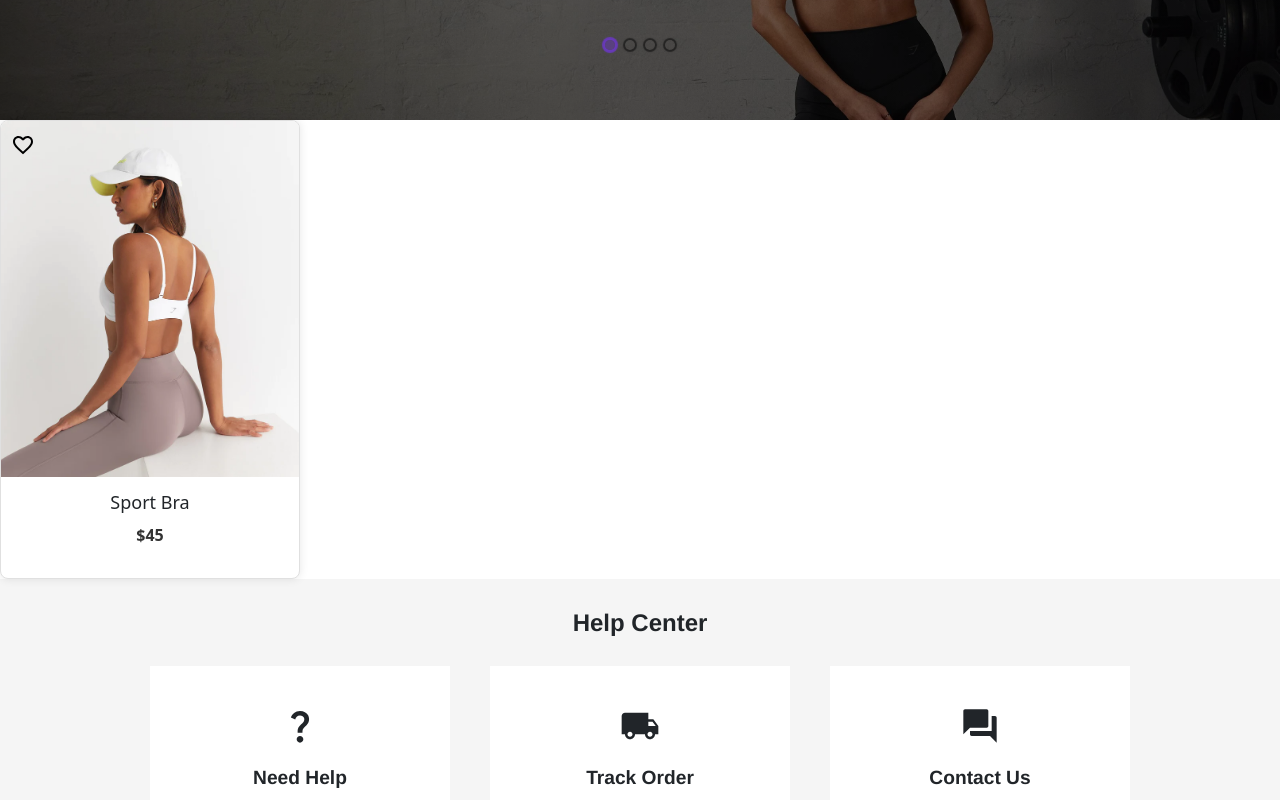
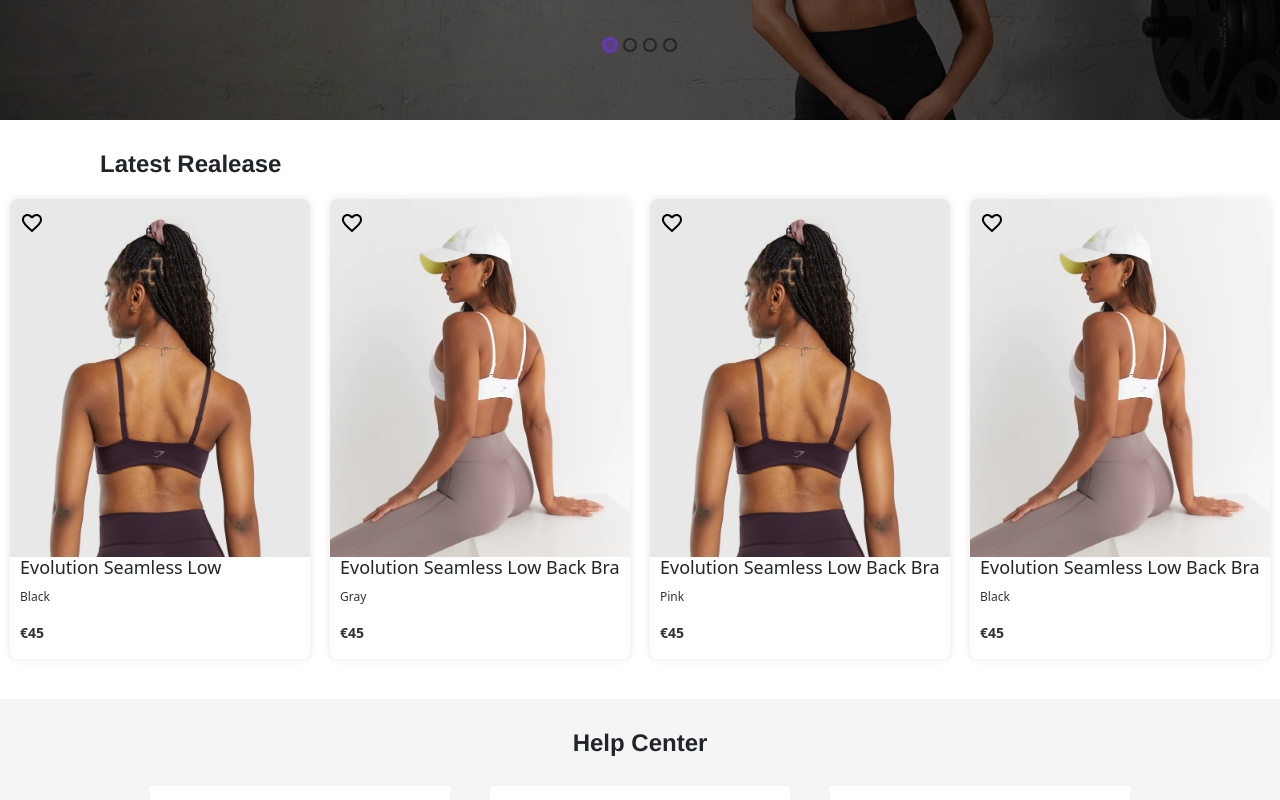
Before and after one commit to sannyralph/e-commerce, a React (Create React App) app: page / in a window 1280 px wide. Shown: the part 380-1180 px from the top of the page. Built offline with nearby package versions, Linux system fonts and the light colour scheme.

Commit message:
product card styled pretty

```diff
--- a/src/components/Cards/Cards.css
+++ b/src/components/Cards/Cards.css
@@ -1,13 +1,35 @@
 .product-card {
   position: relative;
+  align-content: center;
   width: 100%;
   max-width: 300px; /* Adjust as needed */
   background-color: #fff;
-  border: 1px solid #e0e0e0;
   border-radius: 8px;
   box-shadow: 0 0 10px rgba(0, 0, 0, 0.1);
   overflow: hidden;
+  margin: 0 10px 20px; /* Adjust margin for spacing between cards */
 }
+
+.productCard-container {
+  display: flex;
+  flex-wrap: wrap; /* Allow cards to wrap onto the next line */
+  justify-content: center;
+  margin: 20px 0; /* Adjust vertical margin for spacing */
+}
+
+@media (min-width: 768px) {
+  .product-card {
+    width: calc(50% - 20px); /* Adjust width for screens wider than 768px to fit two items in a row */
+    margin: 0 10px 20px; /* Adjust margin for spacing between cards */
+  }
+}
+
+@media (min-width: 480px) {
+  .product-card {
+    width: calc(100% - 20px); /* Adjust width for screens wider than 480px to fit one item in a row */
+  }
+}
+
 
 .product-image-container {
   position: relative;
@@ -42,20 +64,35 @@
   cursor: pointer;
 }
 
-.product-details {
-  padding: 15px;
+/* .product-details {
+  display: grid;
+  align-items: flex-end;
+} */
 
+.product-name {
+  display: grid;
+  justify-content: flex-start;
+  font-size: 18px;
+  margin-bottom: 10px;
+  margin-left: 10px;
 }
 
-.product-name {
-  font-size: 18px;
-  margin-bottom: 10px;
+.product-color {
+  display: grid;
+  justify-content: flex-start;
+  font-size: 12px;
+  font-weight: 400;
+  color: #333;
+  margin-left: 10px;
 }
 
 .product-price {
-  font-size: 16px;
+  display: grid;
+  justify-content: flex-start;
+  font-size: 14px;
   font-weight: bold;
   color: #333;
+  margin-left: 10px;
 }
 
 .size-options {
@@ -87,3 +124,13 @@
   background-color: #f9f9f96b;
   font-size: 14px;
 }
+
+.ProductCard-header {
+  display: flex;
+  justify-content: start;
+  margin-left: 100px;
+  padding-top: 30px;
+  font-family: Helvetica, Arial, sans-serif;
+  font-size: x-large;
+  font-weight: 900;
+}
--- a/src/components/Cards/cards.jsx
+++ b/src/components/Cards/cards.jsx
@@ -20,7 +20,44 @@ const ProductCard = ({ item }) => {
   return (
 
     <div>
-       <div className="product-card" onMouseEnter={handleMouseEnter} onMouseLeave={handleMouseLeave}>
+       <div>
+          <h1 className="ProductCard-header">Latest Realease</h1>
+        </div>
+      <div className="productCard-container">
+      <div className="product-card" onMouseEnter={handleMouseEnter} onMouseLeave={handleMouseLeave}>
+      <div className="product-image-container">
+        <img
+          src={imgTest3}
+          alt={"itemname"}
+          className="product-image"
+        />
+        {hovered && (
+          <img src={imgTest2} alt="Alternate Image" className="hover-image" />
+        )}
+        <div className="heart-icon"><FavoriteBorderIcon /></div>
+        {hovered && (
+          <div className="size-options">
+            <label>Select Size:</label>
+            <select>
+              <option value="XXS">XXS</option>
+              <option value="XS">XS</option>
+              <option value="S">S</option>
+              <option value="M">M</option>
+              <option value="L">L</option>
+              <option value="XL">XL</option>
+              <option value="XXL">XXL</option>
+            </select>
+          </div>
+        )}
+      </div>
+      <div className="product-details">
+        <h2 className="product-name">Evolution Seamless Low</h2>
+        <p className="product-color">Black</p>
+        <p className="product-price">€45</p>
+        {/* Additional information here */}
+      </div>
+    </div>
+    <div className="product-card" onMouseEnter={handleMouseEnter} onMouseLeave={handleMouseLeave}>
       <div className="product-image-container">
         <img
           src={imgTest2}
@@ -47,11 +84,79 @@ const ProductCard = ({ item }) => {
         )}
       </div>
       <div className="product-details">
-        <h2 className="product-name">{"Sport Bra"}</h2>
-        <p className="product-price">{"$45"}</p>
+        <h2 className="product-name">Evolution Seamless Low Back Bra</h2>
+        <p  className="product-color">Gray</p>
+        <p className="product-price">€45</p>
         {/* Additional information here */}
       </div>
     </div>
+    <div className="product-card" onMouseEnter={handleMouseEnter} onMouseLeave={handleMouseLeave}>
+      <div className="product-image-container">
+        <img
+          src={imgTest3}
+          alt={"itemname"}
+          className="product-image"
+        />
+        {hovered && (
+          <img src={imgTest2} alt={"img"} className="hover-image" />
+        )}
+        <div className="heart-icon"><FavoriteBorderIcon /></div>
+        {hovered && (
+          <div className="size-options">
+            <label>Select Size:</label>
+            <select>
+              <option value="XXS">XXS</option>
+              <option value="XS">XS</option>
+              <option value="S">S</option>
+              <option value="M">M</option>
+              <option value="L">L</option>
+              <option value="XL">XL</option>
+              <option value="XXL">XXL</option>
+            </select>
+          </div>
+        )}
+      </div>
+      <div className="product-details">
+        <h2 className="product-name">Evolution Seamless Low Back Bra</h2>
+        <p className="product-color">Pink</p>
+        <p className="product-price">€45</p>
+        {/* Additional information here */}
+      </div>
+    </div>
+    <div className="product-card" onMouseEnter={handleMouseEnter} onMouseLeave={handleMouseLeave}>
+      <div className="product-image-container">
+        <img
+          src={imgTest2}
+          alt={"itemname"}
+          className="product-image"
+        />
+        {hovered && (
+          <img src={imgTest3} alt="Alternate Image" className="hover-image" />
+        )}
+        <div className="heart-icon"><FavoriteBorderIcon /></div>
+        {hovered && (
+          <div className="size-options">
+            <label>Select Size:</label>
+            <select>
+              <option value="XXS">XXS</option>
+              <option value="XS">XS</option>
+              <option value="S">S</option>
+              <option value="M">M</option>
+              <option value="L">L</option>
+              <option value="XL">XL</option>
+              <option value="XXL">XXL</option>
+            </select>
+          </div>
+        )}
+      </div>
+      <div className="product-details">
+        <h2 className="product-name">Evolution Seamless Low Back Bra</h2>
+        <p className="product-color">Black</p>
+        <p className="product-price">€45</p>
+        {/* Additional information here */}
+      </div>
+    </div>
+      </div>
     </div>
   );
 };
--- a/src/components/Navbar/navBar.css
+++ b/src/components/Navbar/navBar.css
@@ -22,6 +22,7 @@
     border-right: 1px  rgb(255, 255, 255);
     box-sizing: border-box;
     width: 70px;
+    margin-right: 35px;
 }
 
 .cat-text:hover {
--- a/src/components/Navbar/navBar.jsx
+++ b/src/components/Navbar/navBar.jsx
@@ -63,10 +63,10 @@ const NavBarz = () => {
             navbarScroll
           >
             <Nav.Link id="navbtn" className="cat-text" href="#action1">
-              Ladies
+              Sportswear
             </Nav.Link>
             <Nav.Link id="navbtn" className="cat-text" href="#action2">
-              Men's
+              Accessories
             </Nav.Link>
           </Nav>
         </Navbar.Collapse>
--- a/src/components/Product/help.jsx
+++ b/src/components/Product/help.jsx
@@ -14,7 +14,7 @@ const Help = () => {
         <div className="Help">
            <div className="Help-item">
             <QuestionMarkIcon className="Help-icon"/>
-            <h6>Need Help</h6>
+            <h6>FAQ</h6>
             <p>The most frequently asked questions are answered in our Help Center.</p>
             <Button variant="contained" disableElevation className="button">Help Center</Button>
           </div>
```
